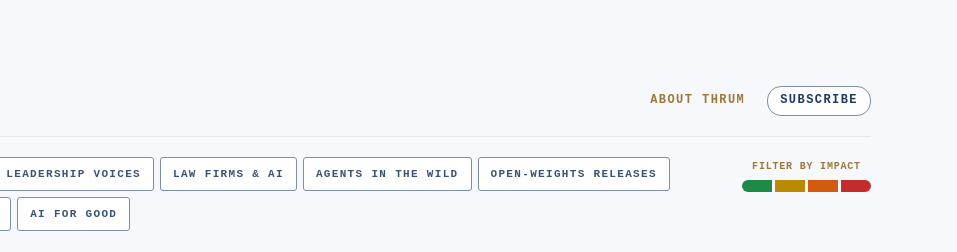
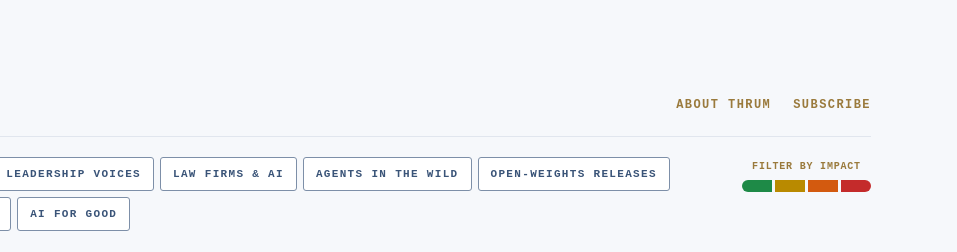
Before and after one commit to LegalMacIT/thrumwire, a plain HTML site: page index.html in a window 1280 px wide. Shown: the top 252 px of the page, 323-1280 px from the left. Drawn offline with Linux system fonts and the light colour scheme.

Commit message:
Update 29 stories

```diff
--- a/style.css
+++ b/style.css
@@ -126,5 +126,3 @@ nav.links { display: flex; gap: 22px; flex-wrap: wrap; }
 .signup-ask { text-align: center; color: var(--muted); font-size: 16px; margin: 0 0 14px; }
 .signup-skip { display: block; margin: 10px auto 0; font: inherit; font-size: 15px; color: var(--muted); background: none; border: none; text-decoration: underline; cursor: pointer; }
 nav.links { align-items: center; }
-nav a.subscribe { color: var(--navy); border: 1px solid #7d8fa8; border-radius: 14px; padding: 4px 12px; background: #fff; }
-nav a.subscribe:hover { background: var(--navy); border-color: var(--navy); color: #fff; }
```
